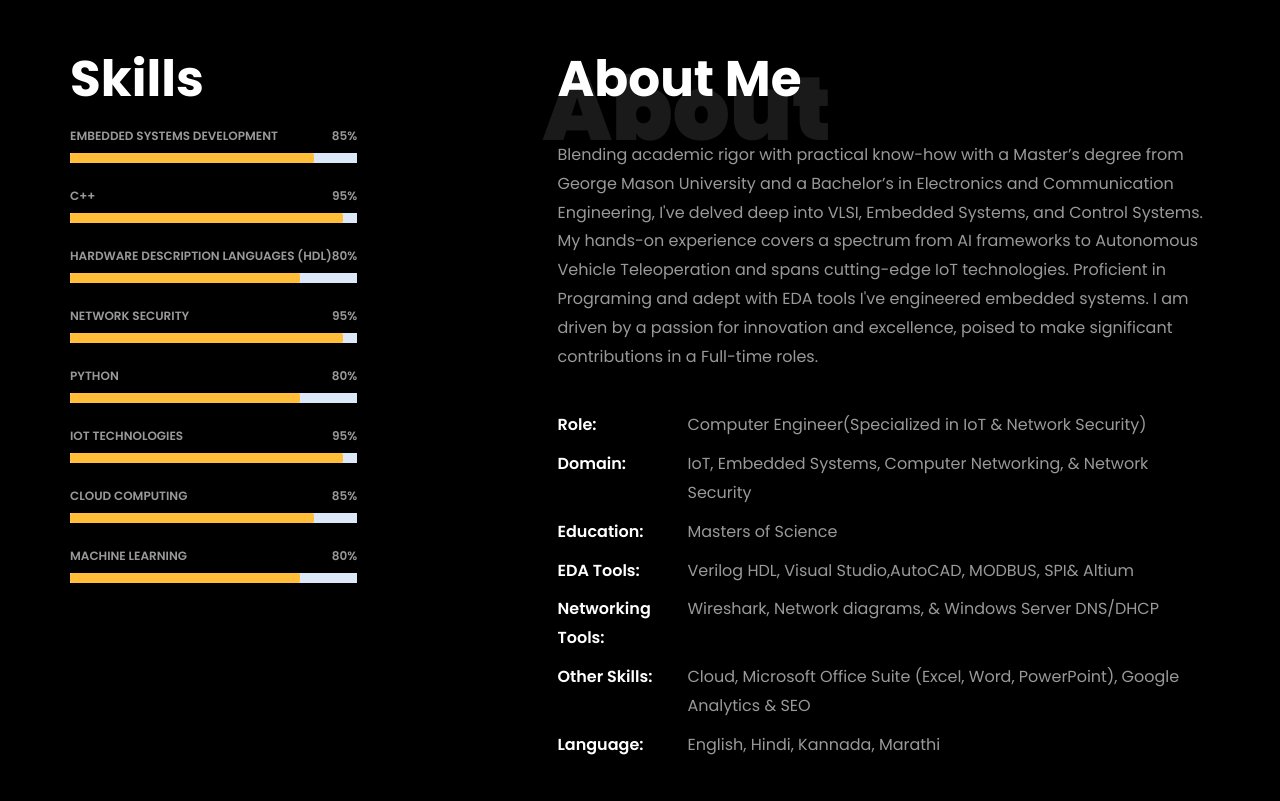
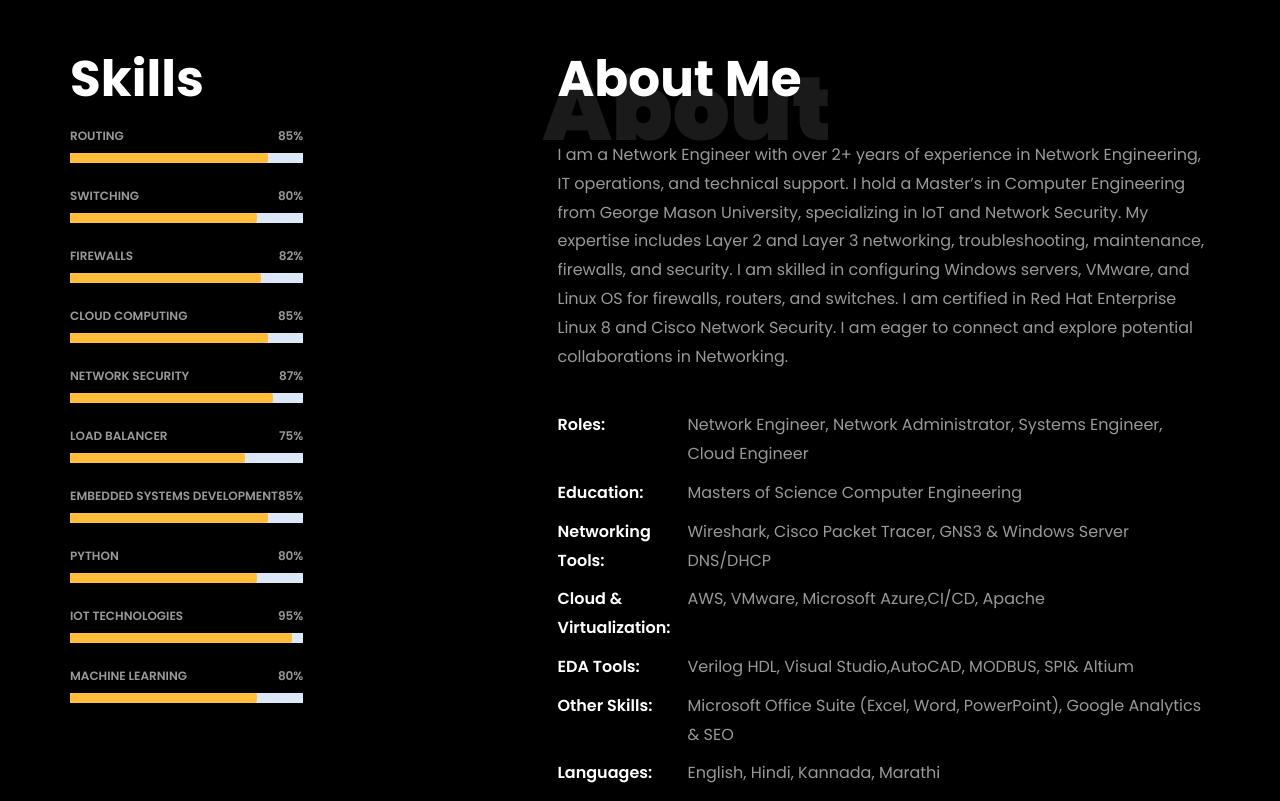
Before and after one commit to rohit-balekundri/portfolio, a plain HTML site: page index.html in a window 1280 px wide. Shown: the part 820-1621 px from the top of the page. Drawn offline with nearby package versions, Linux system fonts and the light colour scheme; files that its build step writes are made by us from their sources; files whose address does not match are found by name.

Commit message:
edited skills section

```diff
--- a/index.html
+++ b/index.html
@@ -199,9 +199,8 @@
 
 									// Create an array of typing text
 									const typingTexts = [
-										'Computer Engineer  ',
-										'IoT Enthusiast  ',
-										'Full-time Roles',
+										'An IoT and Network Engineer',
+										'',
 									];
 
 									// Create a function to display the typing animation for a given text
@@ -225,13 +224,12 @@
 
 								</script>
 
+
+
 								<br>
-								<br>
-								<h2>An IoT and Network Engineer</h2>
-								<!-- <h2 class="d-flex" style="margin-bottom: 0">With over 2 years of experience</h2> -->
-								<!-- <br> -->
+								<br
 								<p>
-									<a href="https://drive.google.com/file/d/1QMiUyquBN3EU0bl6ovvUMMob3zIpkyna/view?usp=sharing"
+									<a href="https://drive.google.com/file/d/13ojRA30D57r91UCSiBdPygfVzZjFObmj/view?usp=drive_link"
 										target="_blank" class="btn btn-white btn-outline-white py-3 px-4">Download
 										CV</a>
 									<a href="https://www.linkedin.com/in/rohitbalekundri/"
@@ -258,33 +256,58 @@
 							<div class="heading-section skills-content">
 								<h2>Skills</h2>
 								<div class="progress">
+									<span class="skill">Routing <i class="val">85%</i></span>
+									<div class="progress-bar-wrap">
+									  <div class="progress-bar" role="progressbar" aria-valuenow="85" aria-valuemin="0" aria-valuemax="100">
+									  </div>
+									</div>
+								</div>
+								<div class="progress">
+									<span class="skill">Switching <i class="val">80%</i></span>
+									<div class="progress-bar-wrap">
+									  <div class="progress-bar" role="progressbar" aria-valuenow="80" aria-valuemin="0" aria-valuemax="100">
+									  </div>
+									</div>
+								</div>
+								<div class="progress">
+									<span class="skill">Firewalls <i class="val">82%</i></span>
+									<div class="progress-bar-wrap">
+									  <div class="progress-bar" role="progressbar" aria-valuenow="82" aria-valuemin="0" aria-valuemax="100">
+									  </div>
+									</div>
+								</div>
+								<div class="progress">
+									<span class="skill">Cloud Computing <i class="val">85%</i></span>
+									<div class="progress-bar-wrap">
+									  <div class="progress-bar" role="progressbar" aria-valuenow="85" aria-valuemin="0" aria-valuemax="100">
+									  </div>
+									</div>
+								</div>
+
+								<div class="progress">
+									<span class="skill">Network Security <i class="val">87%</i></span>
+									<div class="progress-bar-wrap">
+									  <div class="progress-bar" role="progressbar" aria-valuenow="87" aria-valuemin="0" aria-valuemax="100">
+									  </div>
+									</div>
+								</div>
+
+								<div class="progress">
+									<span class="skill">Load Balancer <i class="val">75%</i></span>
+									<div class="progress-bar-wrap">
+									  <div class="progress-bar" role="progressbar" aria-valuenow="75" aria-valuemin="0" aria-valuemax="100">
+									  </div>
+									</div>
+								</div>
+
+								<div class="progress">
 									<span class="skill">Embedded Systems Development <i class="val">85%</i></span>
 									<div class="progress-bar-wrap">
 									  <div class="progress-bar" role="progressbar" aria-valuenow="85" aria-valuemin="0" aria-valuemax="100">
 									  </div>
 									</div>
 								</div>
-								<div class="progress">
-									<span class="skill">C++ <i class="val">95%</i></span>
-									<div class="progress-bar-wrap">
-									  <div class="progress-bar" role="progressbar" aria-valuenow="95" aria-valuemin="0" aria-valuemax="100">
-									  </div>
-									</div>
-								</div>
-								<div class="progress">
-									<span class="skill">Hardware Description Languages (HDL) <i class="val">80%</i></span>
-									<div class="progress-bar-wrap">
-									  <div class="progress-bar" role="progressbar" aria-valuenow="80" aria-valuemin="0" aria-valuemax="100">
-									  </div>
-									</div>
-								</div>
-								<div class="progress">
-									<span class="skill">Network Security <i class="val">95%</i></span>
-									<div class="progress-bar-wrap">
-									  <div class="progress-bar" role="progressbar" aria-valuenow="95" aria-valuemin="0" aria-valuemax="100">
-									  </div>
-									</div>
-								</div>
+
 								<div class="progress">
 									<span class="skill">PYTHON <i class="val">80%</i></span>
 									<div class="progress-bar-wrap">
@@ -300,13 +323,6 @@
 									</div>
 								</div>
 
-								<div class="progress">
-									<span class="skill">Cloud Computing <i class="val">85%</i></span>
-									<div class="progress-bar-wrap">
-									  <div class="progress-bar" role="progressbar" aria-valuenow="85" aria-valuemin="0" aria-valuemax="100">
-									  </div>
-									</div>
-								</div>
 								<div class="progress">
 									<span class="skill">Machine Learning <i class="val">80%</i></span>
 									<div class="progress-bar-wrap">
@@ -325,29 +341,26 @@
 								<h1 class="big">About</h1>
 								<h2 class="mb-4">About Me</h2>
 
-								<p>Blending academic rigor with practical know-how with a Master’s degree from George
-									Mason University and a Bachelor’s in Electronics and Communication Engineering, I've
-									delved deep into VLSI, Embedded Systems, and Control Systems.
-									My hands-on experience covers a spectrum from AI frameworks to Autonomous Vehicle
-									Teleoperation and spans cutting-edge IoT technologies. Proficient in Programing and
-									adept with EDA tools
-									I've engineered embedded systems.
-									I am driven by a passion for innovation and excellence, poised to make significant
-									contributions in a Full-time roles.</p>
+								<p>I am a Network Engineer with over 2+ years of experience in Network Engineering, IT operations, and technical support. I hold a Master’s in Computer Engineering from George Mason University, specializing in IoT and Network Security.
+									My expertise includes Layer 2 and Layer 3 networking, troubleshooting, maintenance, firewalls, and security. I am skilled in configuring Windows servers, VMware, and Linux OS for firewalls, routers, and switches. I am certified in Red Hat Enterprise Linux 8 and Cisco Network Security.
+									I am eager to connect and explore potential collaborations in Networking.</p>
+
 								<ul class="about-info mt-4 px-md-0 px-2">
-									<li class="d-flex"><span>Role:</span> <span>Computer Engineer(Specialized in IoT
-											&amp; Network Security)</span></li>
-									<li class="d-flex"><span>Domain:</span> <span>IoT, Embedded Systems, Computer
-											Networking, &amp; Network Security</span></li>
-									<li class="d-flex"><span>Education:</span> <span>Masters of Science</span></li>
+									<li class="d-flex"><span>Roles:</span> <span>Network Engineer, Network Administrator, Systems Engineer, Cloud Engineer</span></li>
+
+									<li class="d-flex"><span>Education:</span> <span>Masters of Science Computer Engineering </span></li>
+
+									<li class="d-flex"><span>Networking Tools:</span> <span> Wireshark, Cisco Packet Tracer, GNS3 &amp; Windows Server DNS/DHCP</span></li>
+
+									<li class="d-flex"><span>Cloud &amp; Virtualization:</span> <span>AWS, VMware, Microsoft Azure,CI/CD, Apache</span></li>
+
 									<li class="d-flex"><span>EDA Tools:</span> <span>Verilog HDL, Visual Studio,AutoCAD,
-											MODBUS, SPI&amp; Altium </span></li>
-									<li class="d-flex"><span>Networking Tools:</span> <span> Wireshark, Network
-											diagrams, &amp; Windows Server DNS/DHCP</span></li>
-									<li class="d-flex"><span>Other Skills:</span> <span>Cloud, Microsoft Office Suite
-											(Excel, Word, PowerPoint), Google Analytics &amp; SEO</span></li>
-									<li class="d-flex"><span>Language:</span> <span>English, Hindi, Kannada,
-											Marathi</span></li>
+												MODBUS, SPI&amp; Altium </span></li>
+
+									<li class="d-flex"><span>Other Skills:</span> <span> Microsoft Office Suite
+													(Excel, Word, PowerPoint), Google Analytics &amp; SEO </span></li>
+
+									<li class="d-flex"><span>Languages:</span> <span>English, Hindi, Kannada, Marathi</span></li>
 								</ul>
 							</div>
 						</div>
@@ -379,12 +392,10 @@
 						<h2>Junior Network Engineer</h2>
 						<span class="position">Trans-net Network Solutions</span>
 						<ul>
-							<li>Resolved LAN infrastructure issues, reducing network downtime by 30%. Improved network throughput by 87% through
-								device configuration and optimization. Utilized Wireshark for network analysis and troubleshooting. Documented
-								network configurations and performance metrics.</li>
+							<li>Resolved LAN infrastructure issues, reducing Network Downtime by 80%. Improved Network Throughput by 87% through
+								device configuration and optimization. Utilized Wireshark for network analysis and troubleshooting.</li>
 							<li>Configured access control policies, improving network security posture with Cisco ASA and Firepower firewalls.</li>
-							<li>Worked with Windows Operating Systems, routers, and switches, and conducted network diagnostics using Cisco Packet
-								Tracer and SolarWinds.</li>
+							<li>Worked with Windows OS, routers, and switches, and conducted network diagnostics using Cisco Packet Tracer and SolarWinds.</li>
 							</p>
 					</div>
 
@@ -396,10 +407,11 @@
 						<h2>IoT Intern</h2>
 						<span class="position">Kiyaan Infotech</span>
 						<ul>
-							<li>Enhanced data acquisition efficiency by 25% using InfluxDB and Telegraf. Configured MQTT brokers for real-time data
-								feeds into InfluxDB</li>
-							<li>Conducted regular system checks and performance tests with Nagios and Grafana to proactively identify and address
-								potential issues before they impacted operations.</li>
+							<li>Enhanced data acquisition Efficiency by 92% using Influx DB and Telegraf. Configured MQTT brokers for real-time data feeds
+								into Influx DB. Documented network configurations and performance metrics.</li>
+							<li>Assisted in audits and assessments to Verify compliance with ISO/IEC 27001, GDPR, HIPAA & data protection security standards.</li>
+							<li>Used Nagios and Grafana for regular system checks to proactively detect and resolve potential issues before impacting operations.</li>
+						</ul>
 						</ul>
 						</p>
 					</div>
```
